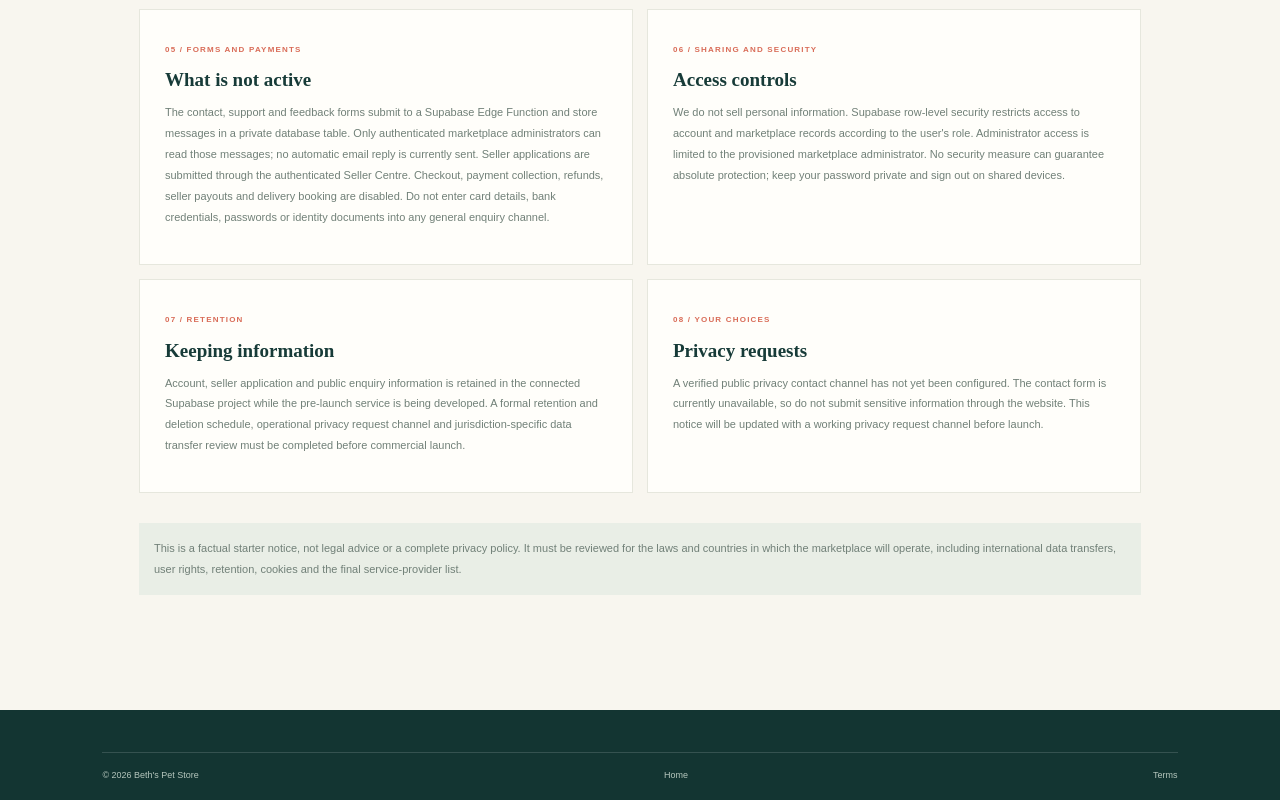
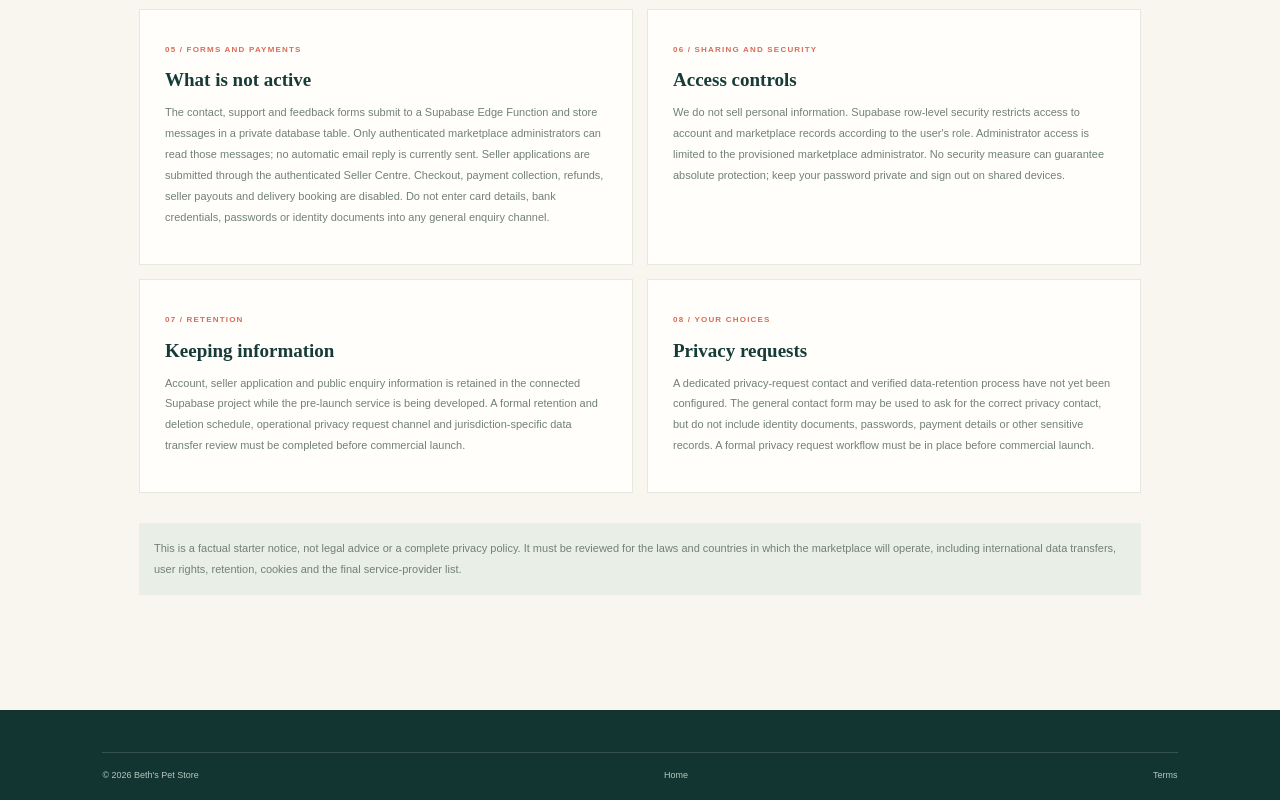
Before and after one commit to Marfenckysbot/Beths-pet-store, a plain HTML site: page privacy.html in a window 1280 px wide. Shown: the part 968-1768 px from the top of the page. Drawn offline with Linux system fonts and the light colour scheme.

Commit message:
Correct privacy notice for active inquiry forms

```diff
--- a/privacy.html
+++ b/privacy.html
@@ -21,7 +21,7 @@
 <article><span>05 / FORMS AND PAYMENTS</span><h2>What is not active</h2><p>The contact, support and feedback forms submit to a Supabase Edge Function and store messages in a private database table. Only authenticated marketplace administrators can read those messages; no automatic email reply is currently sent. Seller applications are submitted through the authenticated Seller Centre. Checkout, payment collection, refunds, seller payouts and delivery booking are disabled. Do not enter card details, bank credentials, passwords or identity documents into any general enquiry channel.</p></article>
 <article><span>06 / SHARING AND SECURITY</span><h2>Access controls</h2><p>We do not sell personal information. Supabase row-level security restricts access to account and marketplace records according to the user's role. Administrator access is limited to the provisioned marketplace administrator. No security measure can guarantee absolute protection; keep your password private and sign out on shared devices.</p></article>
 <article><span>07 / RETENTION</span><h2>Keeping information</h2><p>Account, seller application and public enquiry information is retained in the connected Supabase project while the pre-launch service is being developed. A formal retention and deletion schedule, operational privacy request channel and jurisdiction-specific data transfer review must be completed before commercial launch.</p></article>
-<article><span>08 / YOUR CHOICES</span><h2>Privacy requests</h2><p>A verified public privacy contact channel has not yet been configured. The contact form is currently unavailable, so do not submit sensitive information through the website. This notice will be updated with a working privacy request channel before launch.</p></article>
+<article><span>08 / YOUR CHOICES</span><h2>Privacy requests</h2><p>A dedicated privacy-request contact and verified data-retention process have not yet been configured. The general contact form may be used to ask for the correct privacy contact, but do not include identity documents, passwords, payment details or other sensitive records. A formal privacy request workflow must be in place before commercial launch.</p></article>
 </div>
 <p class="editorial-disclaimer">This is a factual starter notice, not legal advice or a complete privacy policy. It must be reviewed for the laws and countries in which the marketplace will operate, including international data transfers, user rights, retention, cookies and the final service-provider list.</p>
 </main>
```
